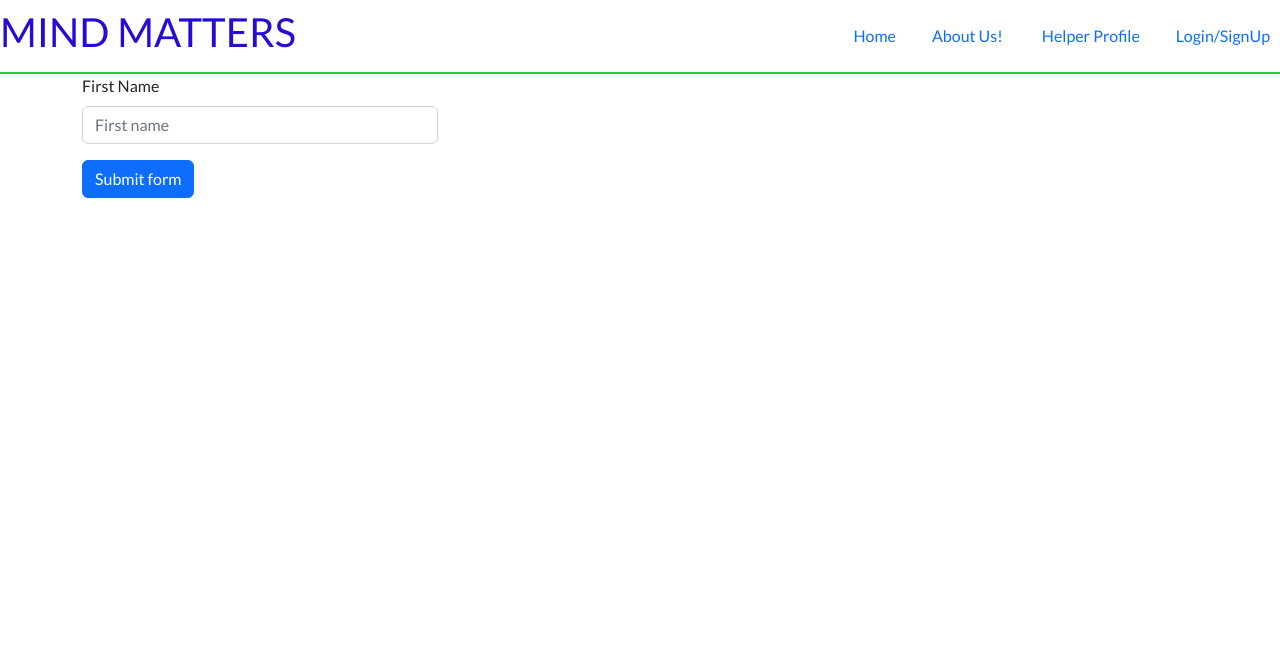
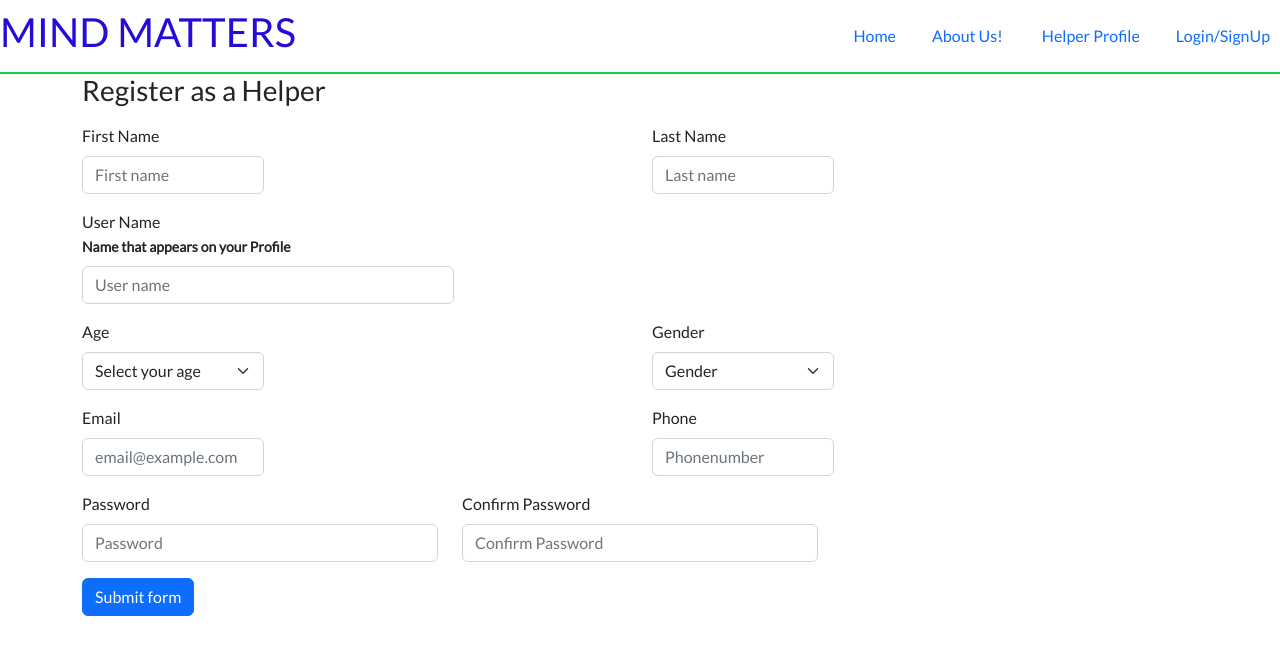
Before and after one commit to shristi-rks/Final-Project, a React (Create React App) app: page /FormHelper in a window 1280 px wide. Shown: the top 654 px of the page. Built offline with nearby package versions, Linux system fonts and the light colour scheme.

Commit message:
create FormUser.css

```diff
--- a/src/App.css
+++ b/src/App.css
@@ -1,78 +1,3 @@
-
-
-.login span{
-  color: #adb5bd;
-}
-
-#form{
-  max-width: 320px;
-  width: 100vw;
-  margin: 2em auto;
-}
-
-#form >  input, .btn{
-  border: 1px solid #e9ecef;
-  padding: .9em 1em;
-}
-
-#form > input:focus{
-  outline: none;
-}
-
-#form > .btn{
-  background-color: #003049;
-  color: #e9ecef;
-  font-size: 1em;
-  cursor: pointer;
-}
-
-#form1 {
-  max-width: 320px;
-  width: 100vw;
-  margin: 2em auto;
-}
-
-#form1 >  input, .btn{
-  border: 1px solid #e9ecef;
-  padding: .9em 1em;
-}
-
-#form1 > input:focus{
-  outline: none;
-}
-
-#form1 > .btn{
-  background-color: #003049;
-  color: #e9ecef;
-  font-size: 1em;
-  cursor: pointer;
-}
-
-
-.flex{
-  display: flex;
-  gap: 1em;
-}
-
-.flex-col{
-  flex-direction: column;
-}
-
-
-
-.login h2 {
-  display: flex;
-  flex-direction: column;
-  align-items: center;
-  justify-content: center;
-}
-
-
-@media (prefers-reduced-motion: no-preference) {
-  .App-logo {
-    animation: App-logo-spin infinite 20s linear;
-  }
-}
 
 .App-header {
   background-color: #282c34;
--- a/src/components/FormHelper.jsx
+++ b/src/components/FormHelper.jsx
@@ -6,44 +6,180 @@ import { Container } from "react-bootstrap";
 import { Controller, useForm } from "react-hook-form";
 
 function FormHelper() {
-  const {
-    control,
-    handleSubmit,
-    formState: { errors },
-  } = useForm({
+  const {control,handleSubmit,formState: { errors },getValues} = useForm({
     defaultValues: {
       firstName: "",
+      lastName: "",
+      nickName: "",
+      userName: "",
+      agr: "",
+      gender: "",
+      email: "",
+      phone: "",
+      password1: "",
+      password2: "",
     },
   });
 
   const submitForm = (data) => {
     console.log(data);
   };
+  const password1And2ShouldMatch = (value) => {
+    return value === getValues("password1");
+  };
 
   return (
     <>
       <Container>
-        <Form noValidate onSubmit={handleSubmit(submitForm)}>
+        <Form noValidate onSubmit={handleSubmit(submitForm)} controlId="validationCustom01" >
+        <h1 className="mb-3 fs-3 fw-normal">Register as a Helper</h1>
           <Row className="mb-3">
-            <Form.Group as={Col} md="4" controlId="validationCustom01">
+          <Col md>
+            <Form.Group as={Col} md="4">
               <Form.Label>First Name</Form.Label>
               <Controller
                 name="firstName"
                 control={control}
                 rules={{ required: true }}
                 render={({ field }) => (
-                  <Form.Control
-                    {...field}
-                    type="text"
-                    placeholder="First name"
-                    isInvalid={errors.firstName}
-                  />
+                  <Form.Control {...field} type="text" placeholder="First name" isInvalid={errors.firstName}/>
                 )}
               />
-              {errors.firstName && (
-                <Form.Control.Feedback type="invalid">
-                  First Name is required
-                </Form.Control.Feedback>
+              {errors.firstName && (<Form.Control.Feedback type="invalid">First Name is required</Form.Control.Feedback>
+              )}
+            </Form.Group>
+            </Col>
+            <Col md>
+            <Form.Group as={Col} md="4">
+              <Form.Label>Last Name</Form.Label>
+              <Controller
+                name="lastName"
+                control={control}
+                rules={{ required: true }}
+                render={({ field }) => (
+                  <Form.Control  {...field} type="text" placeholder="Last name" isInvalid={errors.lastName}/>
+                )}
+              />
+              {errors.lastName && (<Form.Control.Feedback type="invalid">required field</Form.Control.Feedback>
+              )}
+            </Form.Group>
+            </Col>
+          </Row>
+
+          <Row className="mb-3">
+            <Col md>
+            <Form.Group as={Col} md="4">
+            <Form.Label>User Name <br/><small><strong>Name that appears on your Profile</strong></small></Form.Label>
+              <Controller
+                name="userName"
+                control={control}
+                rules={{ required: true }}
+                render={({ field }) => (
+                  <Form.Control  {...field} type="text" placeholder="User name" isInvalid={errors.userName} />
+                )}
+              />
+              {errors.userName && (<Form.Control.Feedback type="invalid">User Name is required</Form.Control.Feedback>)}
+            </Form.Group>
+            </Col>
+          </Row>
+          <Row className="mb-3">
+            <Col md >
+            <Form.Group as={Col} md="4">
+            <Form.Label>Age</Form.Label>
+              <Controller
+                name="age"
+                control={control}
+                rules={{ required: true }}
+                render={({ field }) => (
+                  <Form.Select aria-label="Default select example" {...field} type="text" placeholder="Age" isInvalid={errors.age}>
+                  <option>Select your age</option>
+                  <option value="1">20-30</option>
+                  <option value="2">30-40</option>
+                  <option value="3">40-50</option>
+                  <option value="4">50-60</option>
+                  <option value="5">60-70</option>
+                </Form.Select>
+                )}
+              />
+              {errors.age && (<Form.Control.Feedback type="invalid">Age is required</Form.Control.Feedback>)}
+            </Form.Group>
+            </Col>
+            <Col md >
+            <Form.Group as={Col} md="4">
+            <Form.Label>Gender</Form.Label>
+              <Controller
+                name="gender"
+                control={control}
+                rules={{ required: true }}
+                render={({ field }) => (
+                  <Form.Select aria-label="Default select example" {...field} type="text" placeholder="Gender" isInvalid={errors.age}>
+                  <option>Gender</option>
+                  <option value="1">Male</option>
+                  <option value="2">Female</option>
+                  <option value="3">Other</option>
+                  <option value="4">Do not prefer to mention</option>
+                </Form.Select>
+                )}
+              />
+              {errors.gender && (<Form.Control.Feedback type="invalid">required field</Form.Control.Feedback>)}
+            </Form.Group>
+            </Col>
+          </Row>
+          <Row className="mb-3">
+          <Col md>
+            <Form.Group as={Col} md="4" >
+              <Form.Label>Email</Form.Label>
+              <Controller
+                name="email"
+                control={control}
+                rules={{ required:true, pattern: /^(([^<>()[\]\\.,;:\s@"]+(\.[^<>()[\]\\.,;:\s@"]+)*)|(".+"))@((\[[0-9]{1,3}\.[0-9]{1,3}\.[0-9]{1,3}\.[0-9]{1,3}\])|(([a-zA-Z\-0-9]+\.)+[a-zA-Z]{2,}))$/ }}
+                render={({ field }) => (
+                  <Form.Control {...field} type="text" placeholder="email@example.com" isInvalid={errors.email} />
+                )}
+              />
+              {errors.email?.type === "pattern" && (<Form.Control.Feedback type="invalid">Invalid email</Form.Control.Feedback>
+              )}
+              {errors.email?.type === "required" && (<Form.Control.Feedback type="invalid">Email required</Form.Control.Feedback>
+              )}
+
+            </Form.Group>
+            </Col>
+            <Col md>
+            <Form.Group as={Col} md="4" >
+              <Form.Label>Phone</Form.Label>
+              <Controller
+                name="phone"
+                control={control}
+                render={({ field }) => (
+                  <Form.Control {...field} type="phone" placeholder="Phonenumber" />
+                )}
+              />
+            </Form.Group>
+            </Col>
+          </Row>
+
+          <Row className="mb-3">
+            <Form.Group as={Col} md="4">
+              <Form.Label>Password</Form.Label>
+              <Controller
+                name="password1"
+                control={control}
+                render={({ field }) => (
+                  <Form.Control {...field} type="password" placeholder="Password" />
+                )}
+              />
+            </Form.Group>
+            <Form.Group as={Col} md="4">
+              <Form.Label>Confirm Password</Form.Label>
+              <Controller
+                name="password2"
+                control={control}
+                rules={{ validate: password1And2ShouldMatch }}
+                render={({ field }) => (
+                  <Form.Control {...field} type="password" placeholder="Confirm Password" isInvalid={errors.password2} />
+                )}
+              />
+              {errors.password2?.type !== "validate" && (<Form.Control.Feedback type="invalid"> Password should be same</Form.Control.Feedback>
               )}
             </Form.Group>
           </Row>
--- /dev/null
+++ b/src/components/FormUser.css
@@ -0,0 +1,49 @@
+
+
+.login span{
+    color: #adb5bd;
+    justify-content: center;
+  }
+
+  #form{
+    max-width: 320px;
+    width: 100vw;
+    margin: 2em auto;
+    justify-content: center;
+  }
+
+  #form1 {
+    max-width: 320px;
+    width: 100vw;
+    margin: 2em auto;
+  }
+
+  #form1 >  input, .btn{
+    border: 1px solid #e9ecef;
+    padding: .9em 1em;
+  }
+
+  #form1 > input:focus{
+    outline: none;
+  }
+
+  #form1 > .btn{
+    background-color: #003049;
+    color: #e9ecef;
+    font-size: 1em;
+    cursor: pointer;
+  }
+
+  .login h2 {
+    display: flex;
+    flex-direction: column;
+    align-items: center;
+    justify-content: center;
+  }
+
+  .login span {
+    display: flex;
+    flex-direction: column;
+    align-items: center;
+    justify-content: center;
+  }
--- a/src/components/LogInForm.jsx
+++ b/src/components/LogInForm.jsx
@@ -4,6 +4,7 @@ import Col from "react-bootstrap/Col";
 import Form from "react-bootstrap/Form";
 import { Container } from "react-bootstrap";
 import { Controller, useForm } from "react-hook-form";
+import './Login.css'
 
 
 export function LogInForm() {
@@ -13,6 +14,8 @@ export function LogInForm() {
       password:''
     }
   });
+ /*The 'control' variable will be used on the 'Controller' element tag(from 'react-hook-form')
+ so that form has control over the actual element inside of it. */
 
   const submitForm = (data) => {
     console.log(data);
@@ -20,10 +23,10 @@ export function LogInForm() {
 
   return (
     <>
-      <Container id="main-container" className="d-grid h-100">
-        <Form id="sign-in-form" className="text-center p-3 w-100" noValidate onSubmit={handleSubmit(submitForm)}>
+      <Container id="main-container" className="h-100 justify-content-center">
+        <Form id="sign-in-form" className="text-center p-3 " noValidate onSubmit={handleSubmit(submitForm)}>
         <h1 className="mb-3 fs-3 fw-normal">Sign In</h1>
-        <Row className="mb-3">
+        <Row className="mb-3 justify-content-center">
         <Form.Group as={Col} md="4">
               <Controller
                 name="userName"
@@ -34,7 +37,7 @@ export function LogInForm() {
               />
             </Form.Group>
         </Row>
-        <Row className="mb-3">
+        <Row className="mb-3 justify-content-center">
         <Form.Group as={Col} md="4" >
                <Controller
                 name="password"
```
Also changed, not shown: src/components/FormUser.jsx (+10 -2 lines).
